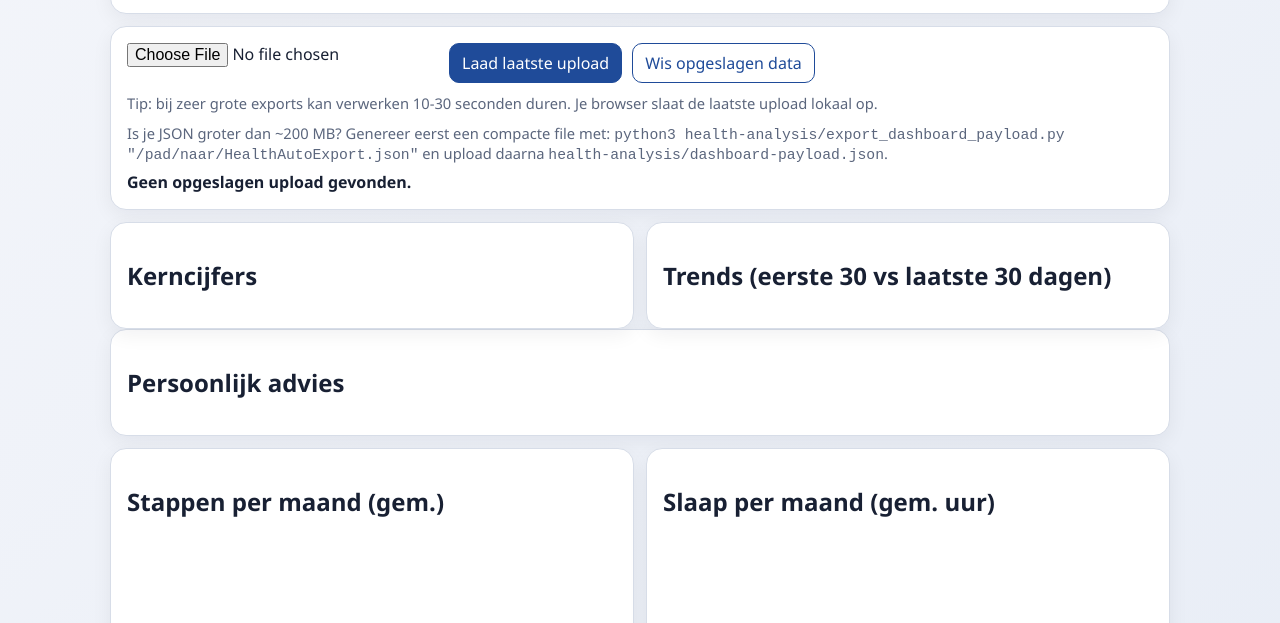
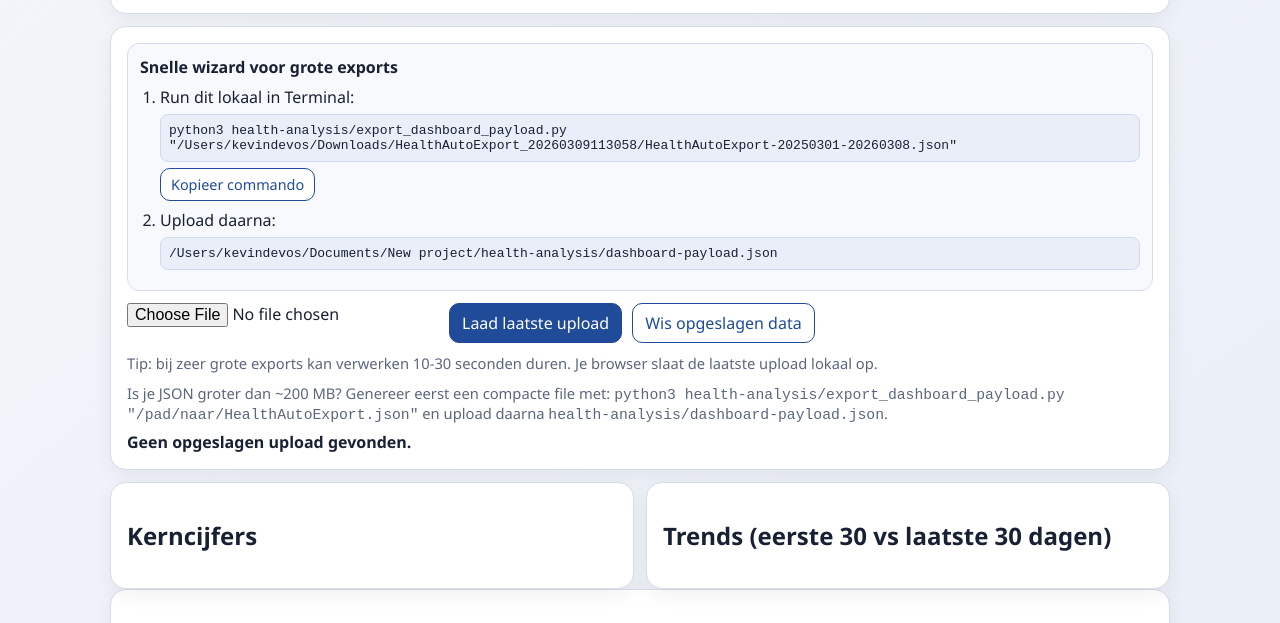
Before and after one commit to elfoxio/core-nek-routine-coach, a plain HTML site: page health-dashboard.html in a window 1280 px wide. Shown: the part 157-780 px from the top of the page. Drawn offline with Linux system fonts and the light colour scheme.

Commit message:
Add guided large-export wizard to health dashboard

```diff
--- a/health-dashboard.css
+++ b/health-dashboard.css
@@ -47,6 +47,39 @@ body {
   margin-top: 12px;
 }
 
+.wizard {
+  border: 1px solid var(--line);
+  background: #f7f9fd;
+  border-radius: 12px;
+  padding: 12px;
+  margin-bottom: 12px;
+}
+
+.wizard h3 {
+  margin: 0 0 8px;
+  font-size: 1rem;
+}
+
+.wizard ol {
+  margin: 0;
+  padding-left: 20px;
+}
+
+.wizard li {
+  margin-bottom: 8px;
+  color: var(--text);
+}
+
+.wizard code {
+  display: block;
+  margin-top: 6px;
+  background: #e9eef8;
+  border: 1px solid #cfdaef;
+  border-radius: 8px;
+  padding: 8px;
+  overflow-wrap: anywhere;
+}
+
 .upload-row {
   display: flex;
   gap: 10px;
@@ -70,6 +103,12 @@ button {
 button.ghost {
   background: #fff;
   color: var(--accent);
+}
+
+button.small {
+  margin-top: 6px;
+  padding: 6px 10px;
+  font-size: 0.9rem;
 }
 
 .hint {
--- a/health-dashboard.html
+++ b/health-dashboard.html
@@ -15,6 +15,20 @@
       </section>
 
       <section class="card uploader">
+        <div class="wizard">
+          <h3>Snelle wizard voor grote exports</h3>
+          <ol>
+            <li>
+              Run dit lokaal in Terminal:
+              <code id="wizardCmd">python3 health-analysis/export_dashboard_payload.py "/Users/kevindevos/Downloads/HealthAutoExport_20260309113058/HealthAutoExport-20250301-20260308.json"</code>
+              <button id="copyWizardCmdBtn" type="button" class="ghost small">Kopieer commando</button>
+            </li>
+            <li>
+              Upload daarna:
+              <code>/Users/kevindevos/Documents/New project/health-analysis/dashboard-payload.json</code>
+            </li>
+          </ol>
+        </div>
         <div class="upload-row">
           <input id="jsonInput" type="file" accept="application/json,.json" />
           <button id="loadSavedBtn" type="button">Laad laatste upload</button>
--- a/health-dashboard.js
+++ b/health-dashboard.js
@@ -4,6 +4,8 @@ const MAX_BROWSER_PARSE_BYTES = 200 * 1024 * 1024;
 const jsonInput = document.getElementById("jsonInput");
 const loadSavedBtn = document.getElementById("loadSavedBtn");
 const clearSavedBtn = document.getElementById("clearSavedBtn");
+const copyWizardCmdBtn = document.getElementById("copyWizardCmdBtn");
+const wizardCmd = document.getElementById("wizardCmd");
 const statusEl = document.getElementById("status");
 const kpisEl = document.getElementById("kpis");
 const trendTableEl = document.getElementById("trendTable");
@@ -15,6 +17,9 @@ const sleepChart = document.getElementById("sleepChart");
 jsonInput.addEventListener("change", onFileSelected);
 loadSavedBtn.addEventListener("click", onLoadSaved);
 clearSavedBtn.addEventListener("click", onClearSaved);
+if (copyWizardCmdBtn && wizardCmd) {
+  copyWizardCmdBtn.addEventListener("click", onCopyWizardCommand);
+}
 
 function setStatus(msg) {
   statusEl.textContent = msg;
@@ -104,6 +109,17 @@ function onLoadSaved() {
 function onClearSaved() {
   localStorage.removeItem(STORAGE_KEY);
   setStatus("Opgeslagen upload gewist.");
+}
+
+async function onCopyWizardCommand() {
+  if (!wizardCmd) return;
+  const cmd = wizardCmd.textContent || "";
+  try {
+    await navigator.clipboard.writeText(cmd);
+    setStatus("Commando gekopieerd. Plak nu in Terminal en run.");
+  } catch {
+    setStatus("Kopieren via browser geblokkeerd. Selecteer en kopieer het commando handmatig.");
+  }
 }
 
 function processData(root) {
```
